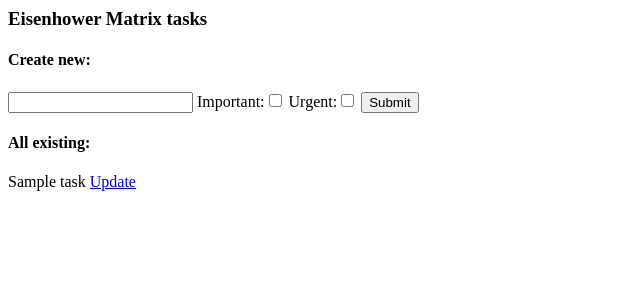
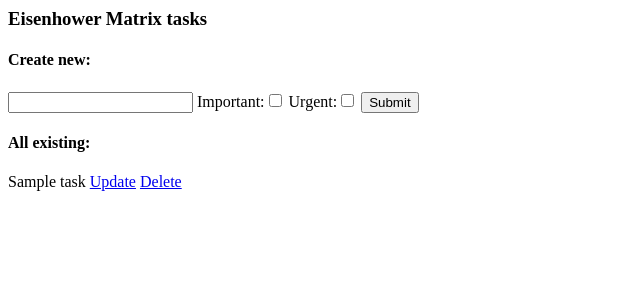
Before and after one commit to greg-latuszek/django_eisenhowermatrix, a Django app: page / in a window 1280 px wide. Shown: the top 300 px of the page, without its empty margins (0-640 px from the left). Run offline with Django 4.2, Linux system fonts and the light colour scheme; tables that the repository leaves empty hold one stand-in row (values such as "Sample post").

Commit message:
add Delete functionality: template, view, url, link on list template
CAUTION:
<a href="{% url tasks_list %}">  generates error
<a href="{% url 'tasks_list' %}">  is ok

```diff
--- /dev/null
+++ b/tasks/templates/tasks/delete.html
@@ -0,0 +1,3 @@
+<a>Are you sure you want to delete "{{item}}"?</a>
+
+<a href="{% url 'tasks_list' %}">Cancel</a>
--- a/tasks/templates/tasks/list.html
+++ b/tasks/templates/tasks/list.html
@@ -10,7 +10,10 @@
 <h4>All existing:</h4>
 {% for task in tasks %}
     <div>
-        <p>{{task}} <a href="{% url 'update_task' task.id %}">Update</a></p>
+        <p>{{task}}
+            <a href="{% url 'update_task' task.id %}">Update</a>
+            <a href="{% url 'delete_task' task.id %}">Delete</a>
+        </p>
     </div>
 
 {% endfor %}
--- a/tasks/urls.py
+++ b/tasks/urls.py
@@ -2,6 +2,7 @@ from django.urls import path
 from . import views
 
 urlpatterns = [
-    path("", views.index, name="tasks-list"),
+    path("", views.index, name="tasks_list"),
     path("update_task/<str:pk>/", views.update_task, name="update_task"),
+    path("delete/<str:pk>/", views.delete_task, name="delete_task"),
 ]
--- a/tasks/views.py
+++ b/tasks/views.py
@@ -35,3 +35,10 @@ def update_task(request, pk):
 
     context = {'form': form}
     return render(request, 'tasks/update_task.html', context)
+
+
+def delete_task(request, pk):
+    item = Task.objects.get(id=pk)
+
+    context = {'item': item}
+    return render(request, 'tasks/delete.html', context)
```
